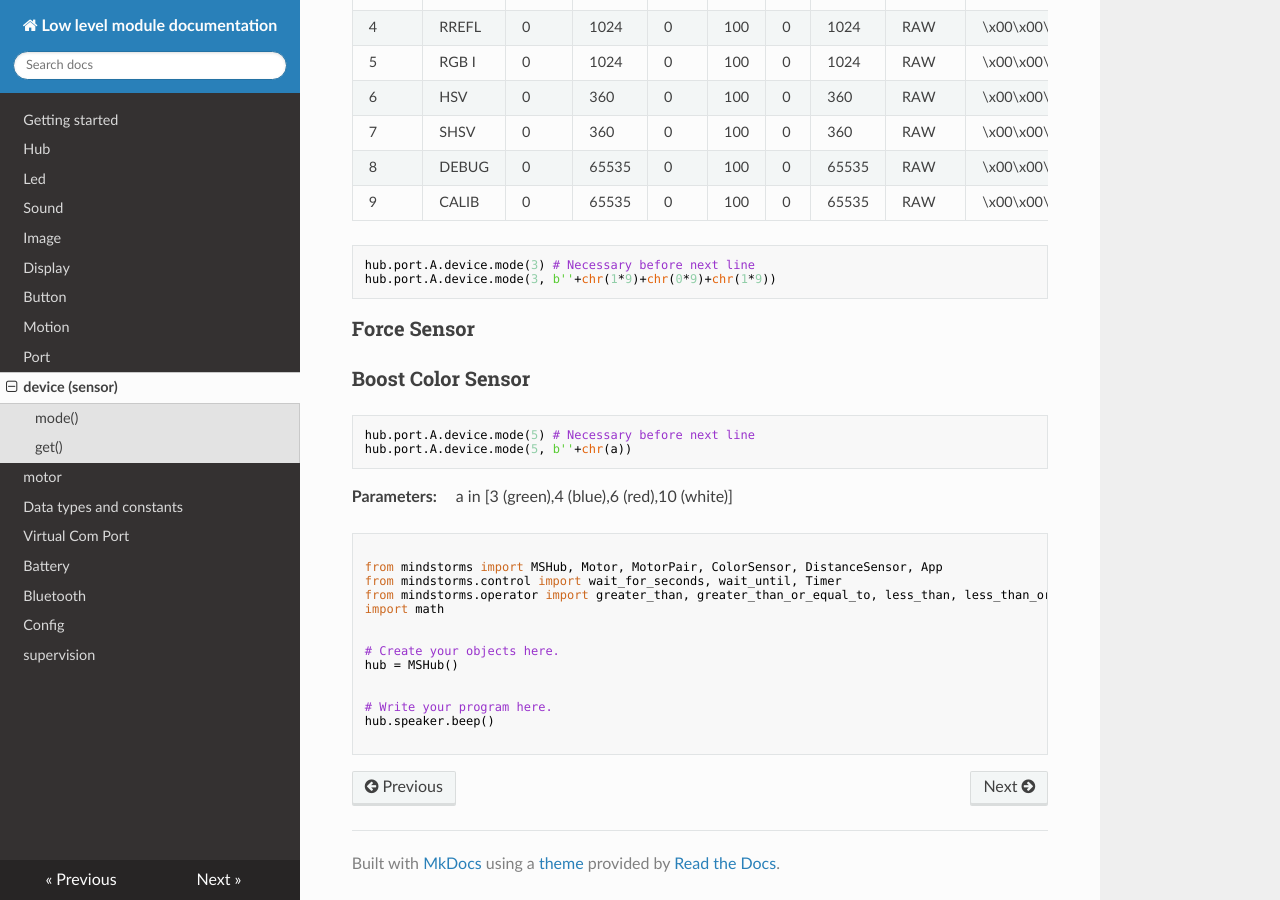
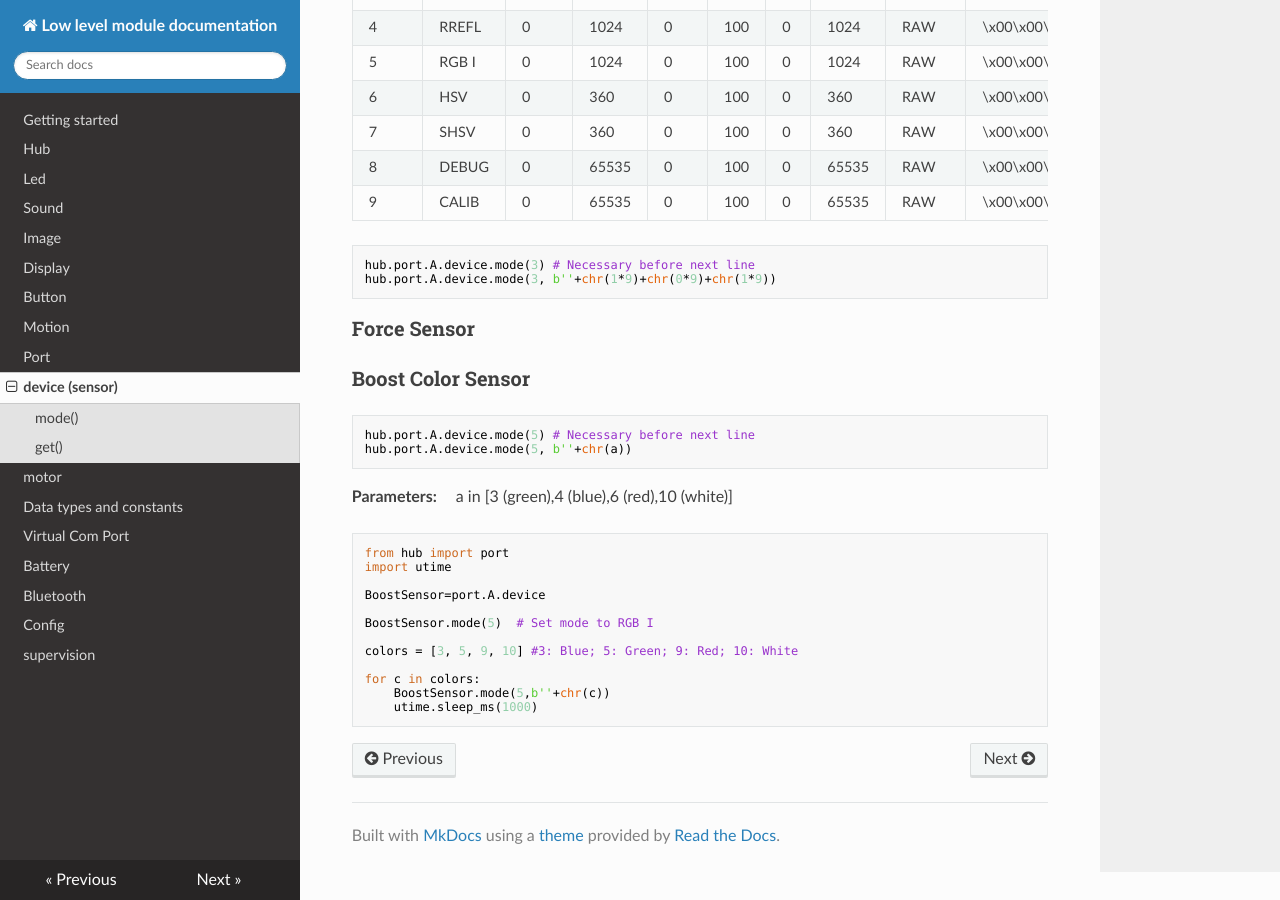
Before and after one commit to NStrijbosch/hub-module-notes, an MkDocs documentation site: the page built from docs/sensors.md, in a window 1280 px wide and 900 px high, scrolled down 1363 px. Built offline with MkDocs 1.6.1, drawn with Linux system fonts in a browser that asks for light colours; nearby versions of some CDN libraries.

Commit message:
Update sensors.md

````diff
--- a/docs/sensors.md
+++ b/docs/sensors.md
@@ -85,18 +85,16 @@ __Parameters:__
 
 
 ``` python
+from hub import port
+import utime
 
-from mindstorms import MSHub, Motor, MotorPair, ColorSensor, DistanceSensor, App
-from mindstorms.control import wait_for_seconds, wait_until, Timer
-from mindstorms.operator import greater_than, greater_than_or_equal_to, less_than, less_than_or_equal_to, equal_to, not_equal_to
-import math
+BoostSensor=port.A.device
 
+BoostSensor.mode(5)  # Set mode to RGB I
 
-# Create your objects here.
-hub = MSHub()
+colors = [3, 5, 9, 10] #3: Blue; 5: Green; 9: Red; 10: White
 
-
-# Write your program here.
-hub.speaker.beep()
-
+for c in colors:
+    BoostSensor.mode(5,b''+chr(c))
+    utime.sleep_ms(1000)
 ```
````
